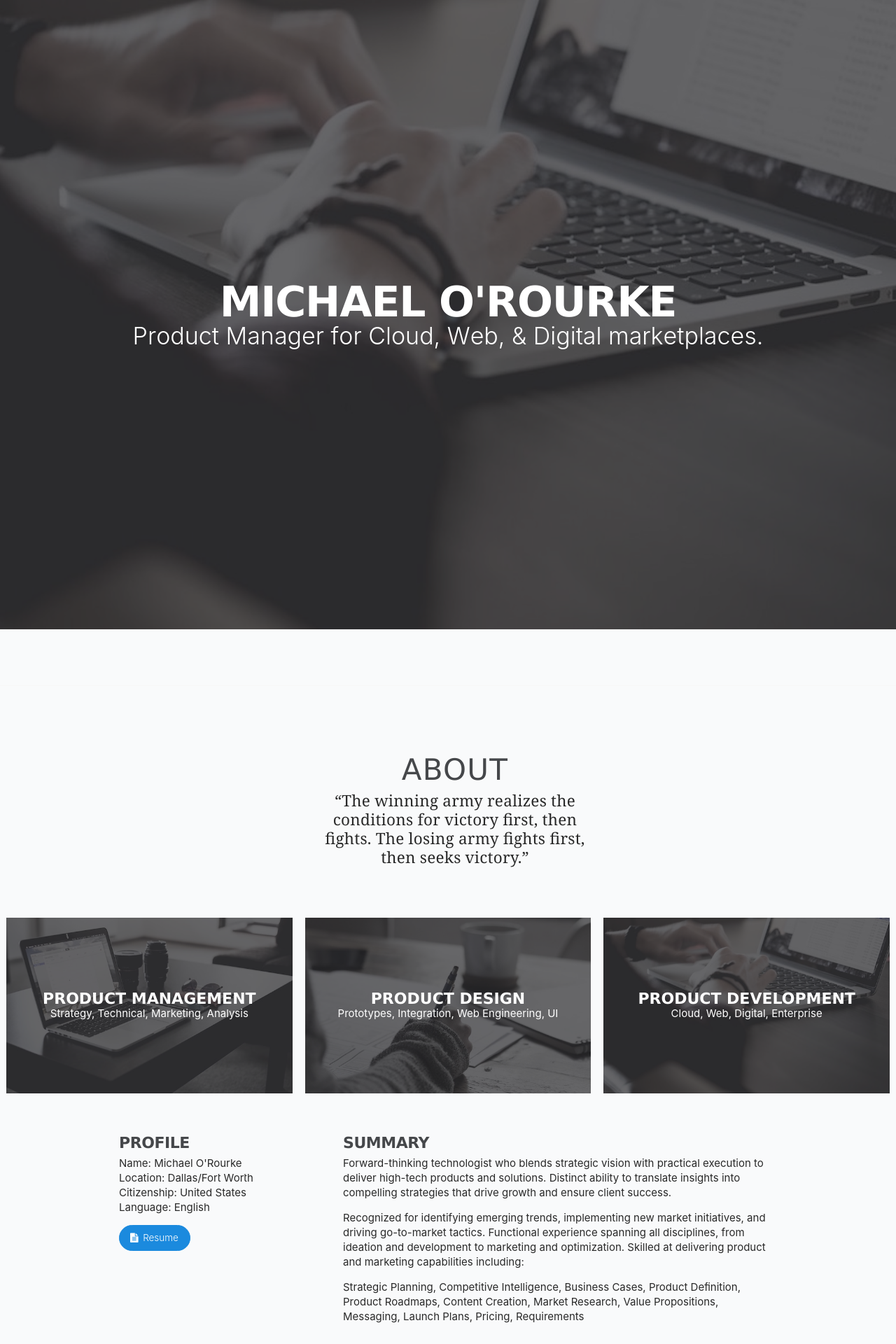
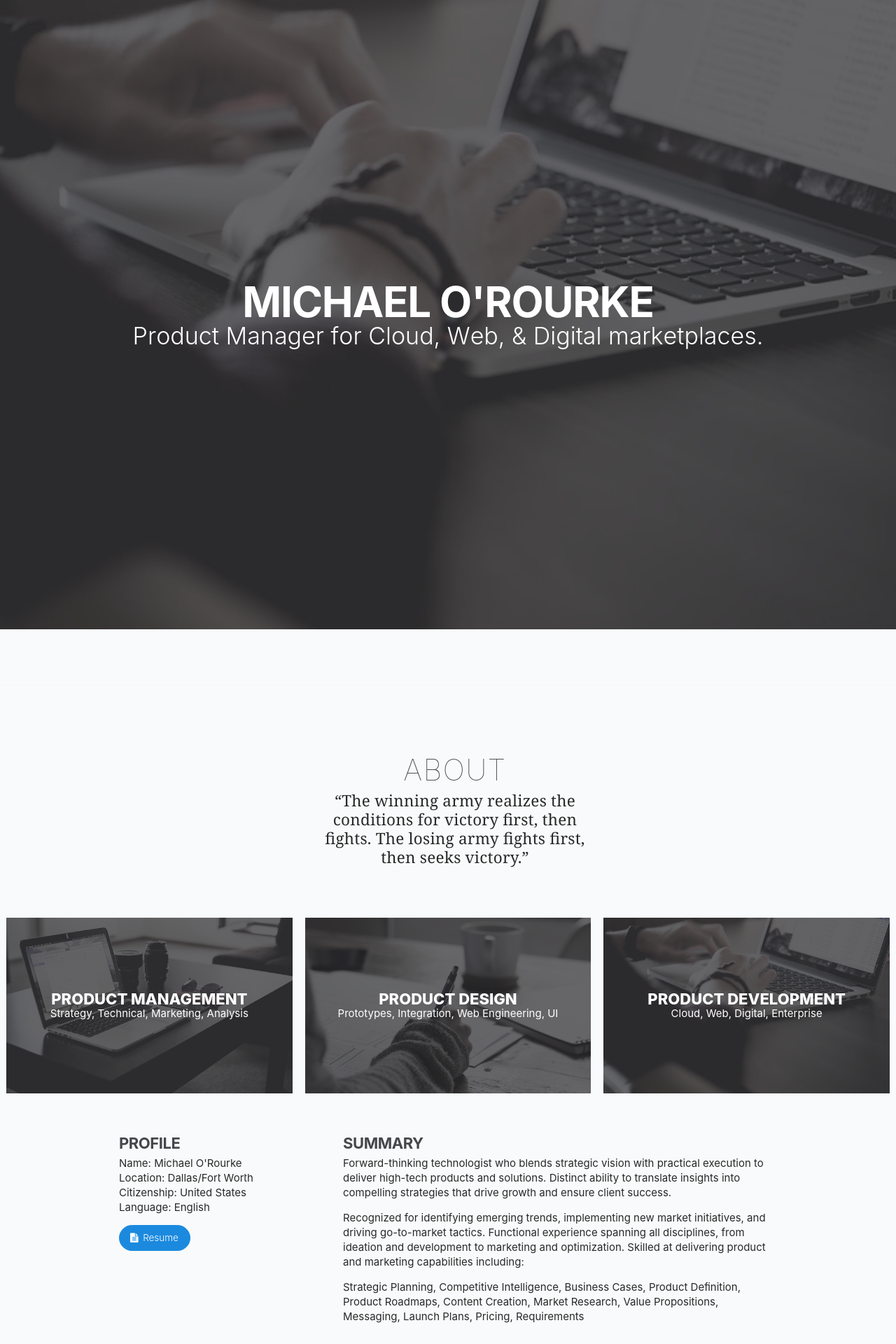
Before and after one commit to caleorourke/unveil, a Jekyll site: the page built from index.html, in a window 1280 px wide. Shown: the top 1920 px of the page at 70% size. Built offline with Jekyll 4.4.1, drawn with Linux system fonts in a browser that asks for light colours.

Commit message:
design changes

```diff
--- a/_includes/head.html
+++ b/_includes/head.html
@@ -17,9 +17,8 @@
 <link rel="stylesheet" href="{{page.baseurl}}assets/css/main.min.css">
 <link rel="stylesheet" href="{{page.baseurl}}assets/css/font-awesome.min.css">
 
-<!-- Typekit -->
-<script src="//use.typekit.net/sar1ykl.js"></script>
-<script>try{Typekit.load();}catch(e){}</script>
+<!-- Font -->
+<link href="https://fonts.googleapis.com/css?family=Source+Sans+Pro:400,700" rel="stylesheet">
 
 <!-- Favicon -->
 <link rel="icon" href="{{page.baseurl}}assets/img/favicon.ico">
--- a/less/variables.less
+++ b/less/variables.less
@@ -88,7 +88,8 @@
    Font Family
    ========================= */
 
-@font-family-sans:          "myriad-pro", "Lucida Grande", "Lucida Sans", Verdana, Geneva, sans-serif;
+// @font-family-sans:          "Source Sans Pro", "Lucida Grande", "Lucida Sans", Verdana, Geneva, sans-serif;
+@font-family-sans:          -apple-system, BlinkMacSystemFont, "Segoe UI", Roboto, Oxygen, Ubuntu, Cantarell, "Open Sans", "Helvetica Neue", sans-serif;
 @font-family-sans-default:  -apple-system, BlinkMacSystemFont, "Segoe UI", Roboto, Oxygen, Ubuntu, Cantarell, "Open Sans", "Helvetica Neue", sans-serif;
 @font-family-serif:         "freight-text-pro", Georgia, "Times New Roman", serif;
 @font-family-monospace:     "ff-avance-web-pro", Menlo, Consolas, monospace;
```
Also changed, not shown: assets/css/main.min.css, assets/js/main.min.js.
